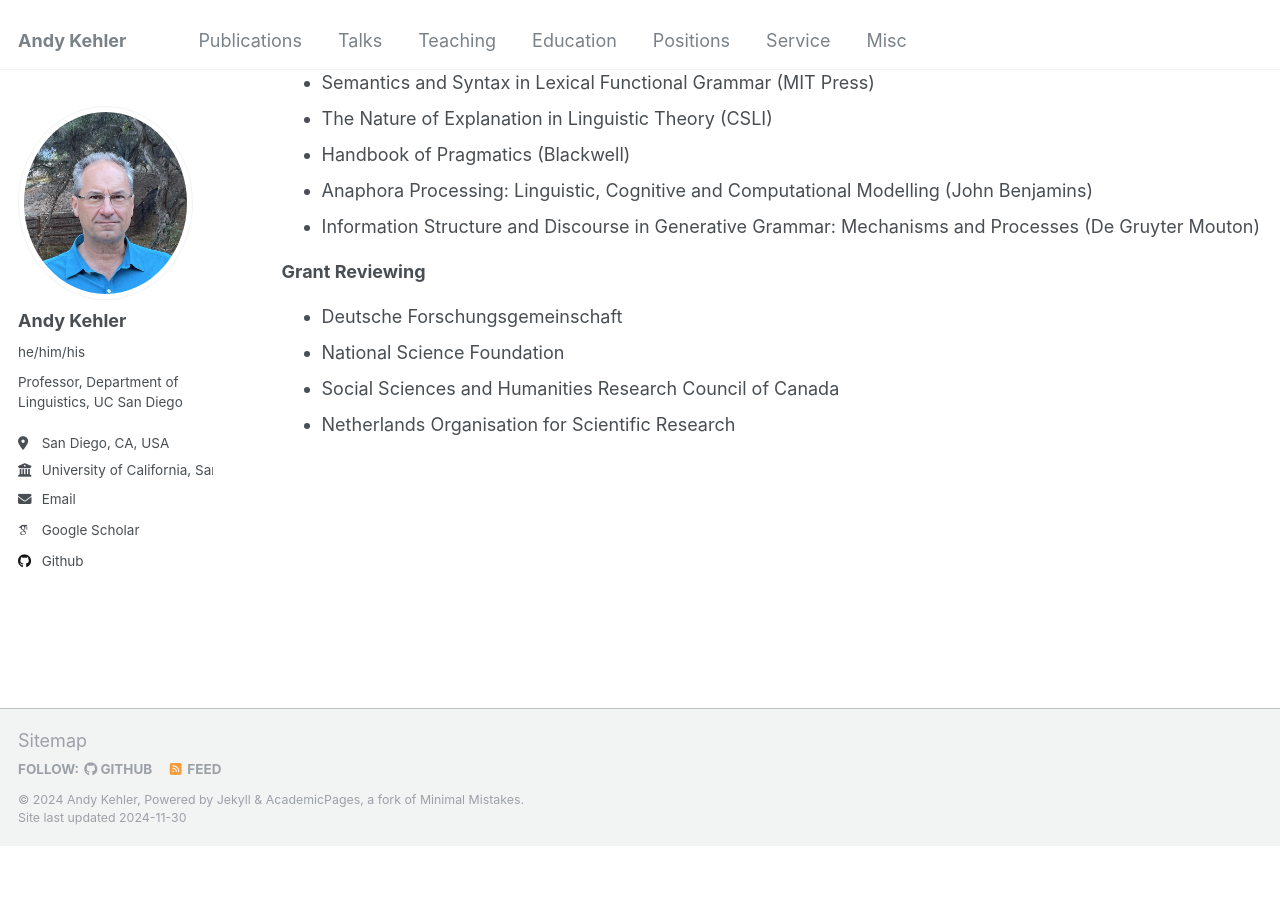
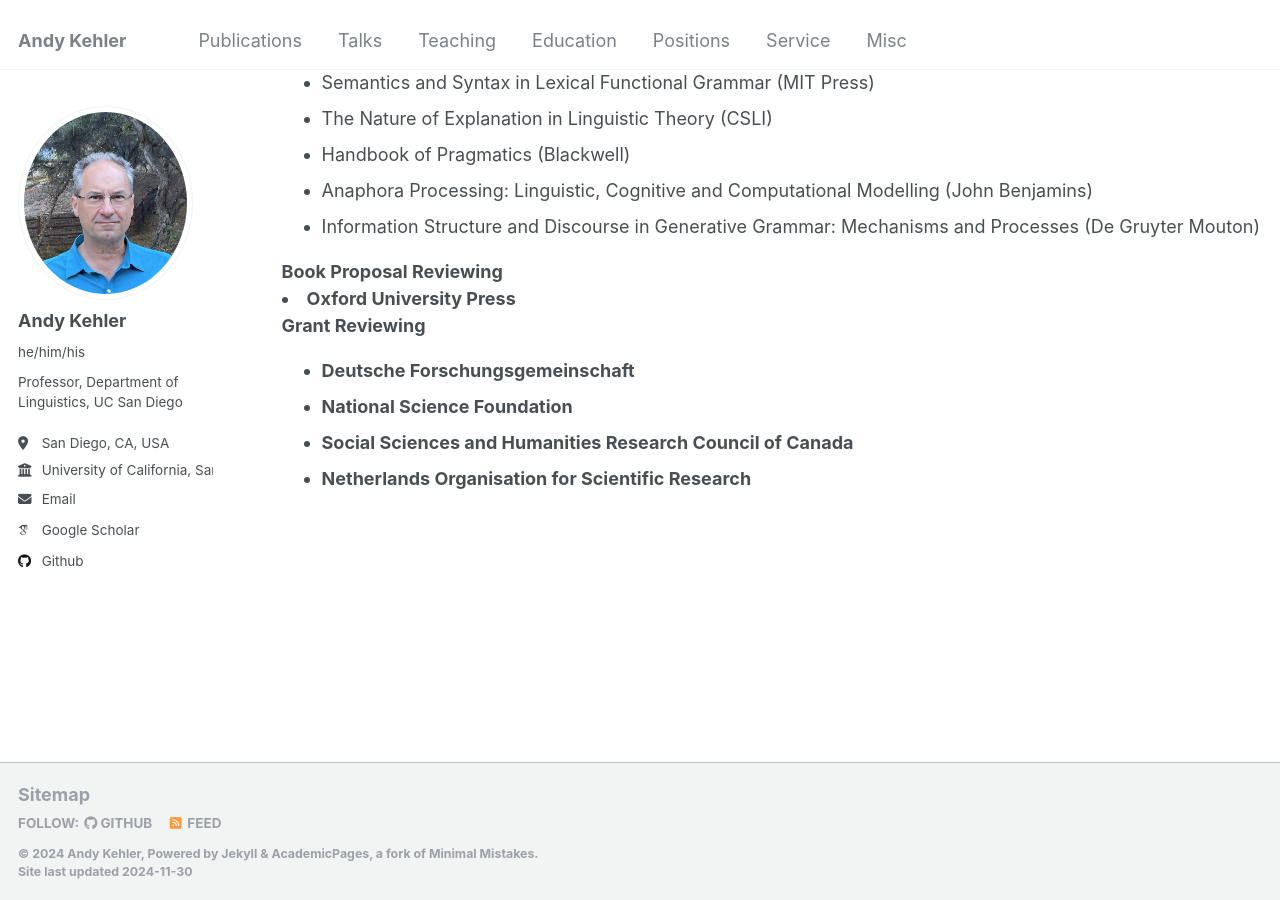
Before and after one commit to akehler/akehler.github.io, a Jekyll site: the page built from _pages/service.html, in a window 1280 px wide and 900 px high, scrolled down 5429 px. Built offline with Jekyll 4.4.1, drawn with Linux system fonts in a browser that asks for light colours; some web fonts are replaced; before the commit the page ends 6275 px from its top, so only the background shows below that.

Commit message:
Update service.html

```diff
--- a/_pages/service.html
+++ b/_pages/service.html
@@ -475,6 +475,12 @@ Information Structure and Discourse in Generative Grammar: Mechanisms and Proces
       </li>
 </ul>
 
+<strong>Book Proposal Reviewing</strong
+<ul>
+  <li>
+        Oxford University Press
+  </li>
+</ul>
 
 <STRONG>Grant Reviewing</STRONG>
 
```
